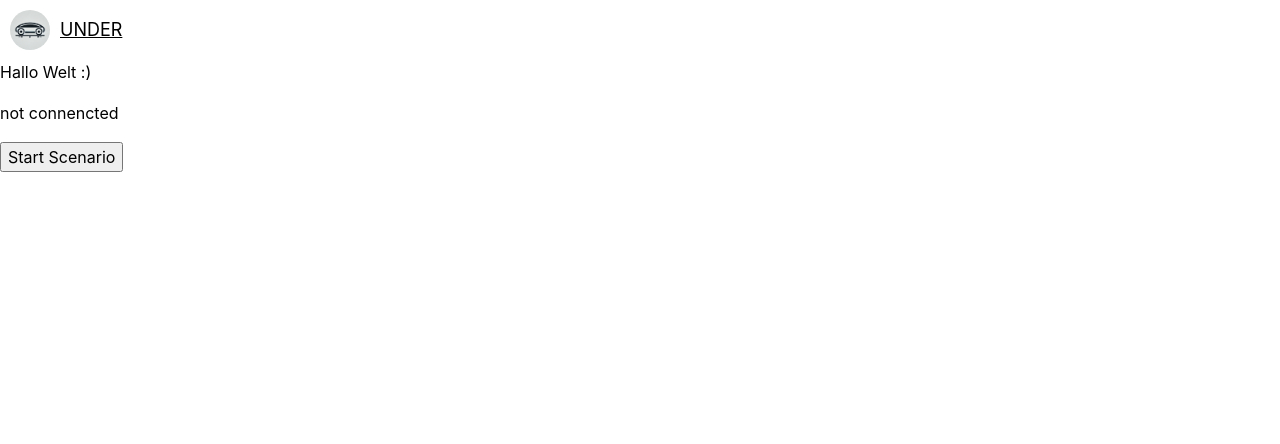
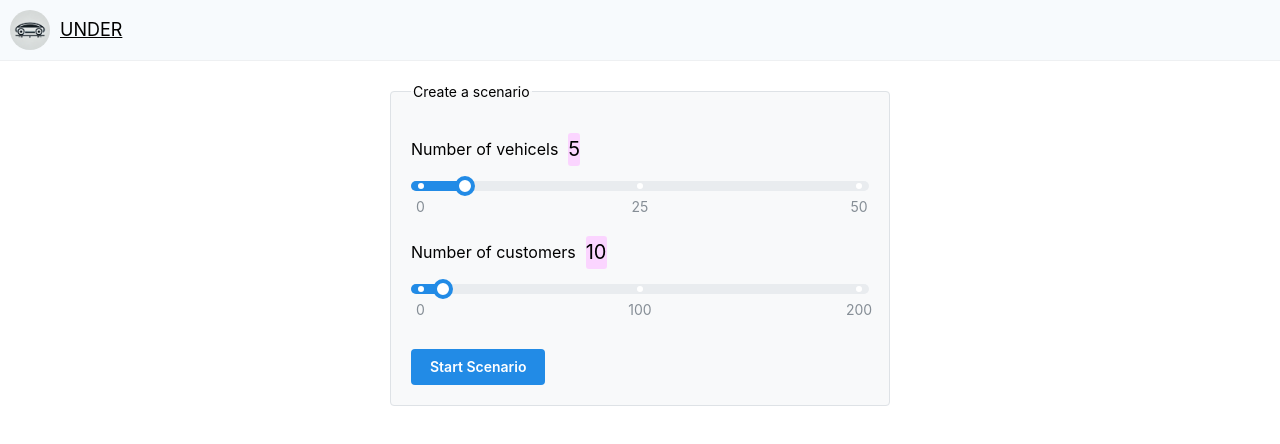
Before and after one commit to SamuelLess/tax-di-rich, a React (Vite) app in the folder frontend/: page / in a window 1280 px wide. Shown: the top 444 px of the page. Built offline with nearby package versions, Linux system fonts and the light colour scheme; no server answers; a web font is replaced by a local one.

Commit message:
scenario creator

```diff
--- /dev/null
+++ b/frontend/src/components/Navbar.module.css
@@ -0,0 +1,3 @@
+.root {
+	background: #f7fafd;
+}
--- a/frontend/src/components/Navbar.tsx
+++ b/frontend/src/components/Navbar.tsx
@@ -1,13 +1,17 @@
-import { Avatar, Box, Container, Flex, Text } from "@mantine/core";
+import { Avatar, Divider, Flex, Text } from "@mantine/core";
 import { useLocation } from "react-router";
+import styles from "./Navbar.module.css";
 
 const Navbar = () => {
 	const location = useLocation();
 	return (
-		<Flex h={60} p={10} align={"center"} gap={10}>
-			<Avatar src="/logo.png" size={40} />
-			<Text td="underline" size="lg">UNDER</Text>
-		</Flex>
+		<>
+			<Flex h={60} p={10} align={"center"} gap={10} className={styles.root}>
+				<Avatar src="/logo.png" size={40} />
+				<Text td="underline" size="lg">UNDER</Text>
+			</Flex>
+			<Divider opacity={0.5}/>
+		</>
 	);
 }
 
--- /dev/null
+++ b/frontend/src/pages/Home.module.css
@@ -0,0 +1,6 @@
+.numberIndicator {
+	padding: 5px;
+	border-radius: 3px;
+	line-height: 1;
+	background: #fbd5ff;
+}
--- a/frontend/src/pages/Home.tsx
+++ b/frontend/src/pages/Home.tsx
@@ -1,14 +1,60 @@
 import Map from '../Map/Map'
+import { socket } from '../socket';
+import { useState, useEffect } from 'react';
+import { type Scenario } from 'Map/scenario';
+import { Button, Center, Fieldset, Text, Slider, Group, LoadingOverlay } from '@mantine/core';
+import styles from "./Home.module.css";
 
-import {socket} from '.././socket';
+const ScenarioDialogue = (props: {
+  run: (vhs: number, cms: number) => void,
+  loading: boolean,
+}) => {
 
-import React, {useState, useEffect} from 'react';
-import { Scenario } from 'Map/scenario';
+  const [vhs, setVhs] = useState(5);
+  const [cms, setCms] = useState(10);
+
+  return (
+    <Center mt="lg" pos="relative">
+      <LoadingOverlay visible={props.loading} />
+      <Fieldset legend="Create a scenario" style={{ width: 500 }} variant='filled'>
+        <Group mt={20} mb="xs" gap={10}>
+          <Text>Number of vehicels</Text>
+          <Text size='xl' className={styles.numberIndicator}>{vhs}</Text>
+        </Group>
+        <Slider size="lg" min={0} max={50} step={1} value={vhs} onChange={setVhs} label={null} marks={[
+          { value: 0, label: '0' },
+          { value: 25, label: '25' },
+          { value: 50, label: '50' },
+        ]}/>
+        <Group mt={40} mb="xs" gap={10}>
+          <Text>Number of customers</Text>
+          <Text size='xl' className={styles.numberIndicator}>{cms}</Text>
+        </Group>
+        <Slider size="lg" min={0} max={200} step={1} value={cms} onChange={setCms} label={null} marks={[
+          { value: 0, label: '0' },
+          { value: 100, label: '100' },
+          { value: 200, label: '200' },
+        ]}/>
+        <Button mt={50} onClick={() => props.run(vhs, cms)}>Start Scenario</Button>
+      </Fieldset>
+    </Center>
+  );
+}
+
+const ScenarioDisplay = (props: { state: Scenario, times: { [key: string]: number } }) => {
+  return (
+    <div>
+      <Map scenarioState={props.state} startRemainingTimes={props.times} />
+    </div>
+  );
+}
+
 
 const Home = () => {
+  const [isLoading, setIsLoading] = useState(false);
   const [isConnected, setIsConnected] = useState(socket.connected);
   const [scenarioState, setScenarioState] = useState<Scenario>();
-  const [startRemainingTimes, setStartRemainingTimes] = useState<{[key: string]: number}>();
+  const [startRemainingTimes, setStartRemainingTimes] = useState<{[key: string]: number}>({});
 
 	function startScenarios(vhs_num: number, cms_num: number, speed: number) {
     socket.emit('start_scenario', vhs_num, cms_num, speed);
@@ -16,6 +62,7 @@ const Home = () => {
 
   useEffect(() => {
     function onConnect() {
+      setIsLoading(false);
       setIsConnected(true);
     }
 
@@ -24,9 +71,9 @@ const Home = () => {
     }
 
     function updateScenario(updatedScenario) {
-      // @ts-ignore
       setScenarioState(updatedScenario["data"]);
       setStartRemainingTimes(updatedScenario["start_remaining_time"]);
+      setIsLoading(false);
       console.log(updatedScenario);
     }
 
@@ -40,20 +87,26 @@ const Home = () => {
       socket.off('connect', onConnect);
       socket.off('disconnect', onDisconnect);
       socket.off('update_scenario', updateScenario);
+      socket.disconnect();
     };
 
 
   }, []);
-  // @ts-ignore
+
+  const startScenario = (vhs: number, cms: number) => {
+    setIsLoading(true);
+    startScenarios(vhs, cms, 0.02)
+  };
+
   return (
     <div style={{width: "100%", height: "500px"}}>
-
-{ scenarioState && <Map scenarioState={scenarioState} startRemainingTimes={startRemainingTimes} /> }
-
-      <div>Hallo Welt :)</div>
-      {isConnected ? <p>test</p> : <p>not connencted</p>}
-      <button onClick={() => startScenarios(5, 10, 0.02)}>Start Scenario</button>
-
+      {scenarioState ? <ScenarioDisplay
+        state={scenarioState}
+        times={startRemainingTimes}
+      /> : <ScenarioDialogue
+        run={startScenario}
+        loading={isLoading && isConnected}
+      />}
     </div>
   );
 }
```
Also changed, not shown: frontend/src/App.tsx (line endings or trailing spaces).
